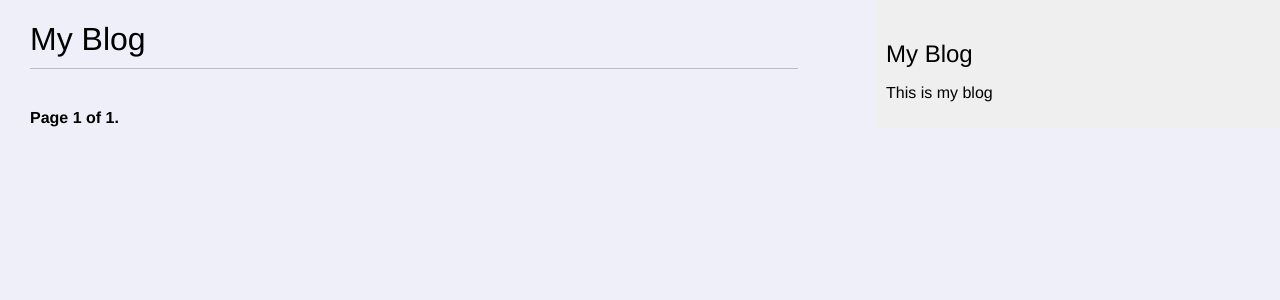
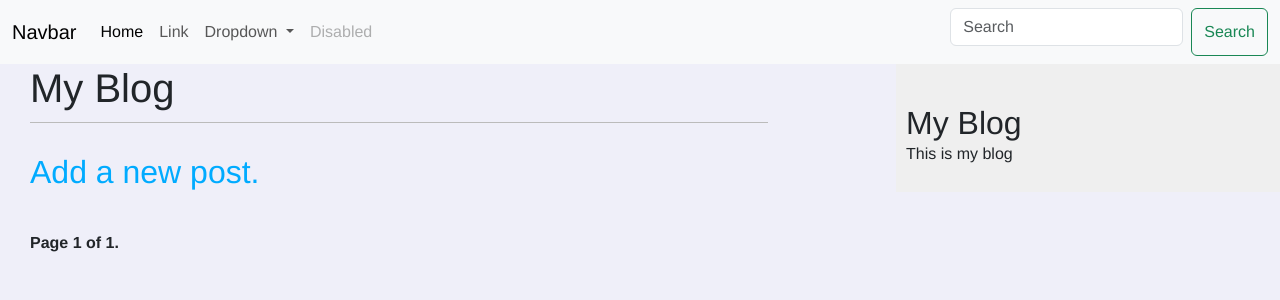
Before and after one commit to cromartie1020/django5, a Django app: page / in a window 1280 px wide. Shown: the top 300 px of the page. Run offline with Django 5.2, Linux system fonts and the light colour scheme; data that the repository does not hold is empty; parts of the project's set-up code (start-up, migrations or seed data) failed here and were passed over.

Commit message:
post_new add to views

```diff
--- a/blog/models.py
+++ b/blog/models.py
@@ -4,6 +4,7 @@
 from django.utils import timezone
 from django.urls import reverse
 from taggit.managers import TaggableManager
+from tinymce.models import HTMLField
 
 
 class PublishedManager(models.Manager):
@@ -21,7 +22,7 @@
                              unique_for_date='publish'
     )
     author = models.ForeignKey(settings.AUTH_USER_MODEL,on_delete=models.CASCADE,related_name='blog_posts')
-    body  = models.TextField(null=True, blank=True)
+    body  = HTMLField(null=True, blank=True)
     publish = models.DateTimeField(default = timezone.now)
     created = models.DateTimeField(auto_now_add = True)
     updated = models.DateTimeField(auto_now=True)
@@ -58,7 +59,7 @@
     )
     name = models.CharField(max_length=80)
     email = models.EmailField()
-    body = models.TextField()
+    body = HTMLField()
     created = models.DateTimeField(auto_now_add=True)
     updated = models.DateTimeField(auto_now=True)
     active = models.BooleanField(default=True)
--- a/blog/templates/blog/base.html
+++ b/blog/templates/blog/base.html
@@ -14,6 +14,7 @@
         </title>
         <meta name="description" content="">
         <meta name="viewport" content="width=device-width, initial-scale=1">
+        <link href="https://cdn.jsdelivr.net/npm/bootstrap@5.3.3/dist/css/bootstrap.min.css" rel="stylesheet" integrity="sha384-QWTKZyjpPEjISv5WaRU9OFeRpok6YctnYmDr5pNlyT2bRjXh0JMhjY6hW+ALEwIH" crossorigin="anonymous">
         <link rel="stylesheet" href="{% static 'blog/blog.css' %}">
     </head>
 
@@ -22,6 +23,7 @@
         <!--[if lt IE 7]>
             <p class="browsehappy">You are using an <strong>outdated</strong> browser. Please <a href="#">upgrade your browser</a> to improve your experience.</p>
         <![endif]-->
+        {% include 'blog/navbar.html' %}
 
         <div id='content' >
             {%  block content %}
@@ -35,7 +37,8 @@
                 This is my blog
             </p>
         </div>
-
+        <script src="https://cdn.jsdelivr.net/npm/@popperjs/core@2.11.8/dist/umd/popper.min.js" integrity="sha384-I7E8VVD/ismYTF4hNIPjVp/Zjvgyol6VFvRkX/vR+Vc4jQkC+hVqc2pM8ODewa9r" crossorigin="anonymous"></script>
+        <script src="https://cdn.jsdelivr.net/npm/bootstrap@5.3.3/dist/js/bootstrap.min.js" integrity="sha384-0pUGZvbkm6XF6gxjEnlmuGrJXVbNuzT9qBBavbLwCsOGabYfZo0T0to5eqruptLy" crossorigin="anonymous"></script>
 
     </body>
 </html>
--- /dev/null
+++ b/blog/templates/blog/navbar.html
@@ -0,0 +1,36 @@
+<nav class="navbar navbar-expand-lg bg-body-tertiary">
+    <div class="container-fluid">
+      <a class="navbar-brand" href="#">Navbar</a>
+      <button class="navbar-toggler" type="button" data-bs-toggle="collapse" data-bs-target="#navbarSupportedContent" aria-controls="navbarSupportedContent" aria-expanded="false" aria-label="Toggle navigation">
+        <span class="navbar-toggler-icon"></span>
+      </button>
+      <div class="collapse navbar-collapse" id="navbarSupportedContent">
+        <ul class="navbar-nav me-auto mb-2 mb-lg-0">
+          <li class="nav-item">
+            <a class="nav-link active" aria-current="page" href="#">Home</a>
+          </li>
+          <li class="nav-item">
+            <a class="nav-link" href="#">Link</a>
+          </li>
+          <li class="nav-item dropdown">
+            <a class="nav-link dropdown-toggle" href="#" role="button" data-bs-toggle="dropdown" aria-expanded="false">
+              Dropdown
+            </a>
+            <ul class="dropdown-menu">
+              <li><a class="dropdown-item" href="#">Action</a></li>
+              <li><a class="dropdown-item" href="#">Another action</a></li>
+              <li><hr class="dropdown-divider"></li>
+              <li><a class="dropdown-item" href="#">Something else here</a></li>
+            </ul>
+          </li>
+          <li class="nav-item">
+            <a class="nav-link disabled" aria-disabled="true">Disabled</a>
+          </li>
+        </ul>
+        <form class="d-flex" role="search">
+          <input class="form-control me-2" type="search" placeholder="Search" aria-label="Search">
+          <button class="btn btn-outline-success" type="submit">Search</button>
+        </form>
+      </div>
+    </div>
+  </nav>
--- a/blog/templates/blog/post_list.html
+++ b/blog/templates/blog/post_list.html
@@ -17,5 +17,9 @@
     </p>
     {{ post.body|truncatewords:30|linebreaks }}
   {% endfor %}
+  <a href="{% url 'post_new' %}">
+    <h2>Add a new post. </h2>
+
+  </a>
   {% include 'blog/pagination.html' with page=posts %}
 {% endblock %}
--- a/blog/urls.py
+++ b/blog/urls.py
@@ -4,11 +4,8 @@
     path('',views.post_list, name='post_list'),
     #path('<int:id>/',views.post_detail,name='post_detail'),
     path('<int:post_id>/share/',views.post_share, name='post_share'),
-    path('<int:year>/<int:month>/<int:day>/<slug:post>/',
-         views.post_detail, name='post_detail' ),
-    path(
-        '<int:post_id>/comment/', views.post_comment, name='post_comment'
-    ),
-
-
+    path('<int:year>/<int:month>/<int:day>/<slug:post>/', views.post_detail, name='post_detail' ),
+    path('<int:post_id>/comment/', views.post_comment, name='post_comment' ),
+    path('post_update/<int:id>/', views.post_update, name='post_update'),
+    path('post_new/', views.post_new, name='post_new'),
 ]
--- a/blog/views.py
+++ b/blog/views.py
@@ -1,5 +1,5 @@
 from django.core.paginator import Paginator, EmptyPage, PageNotAnInteger
-from django.shortcuts import render, get_object_or_404
+from django.shortcuts import render, get_object_or_404,redirect
 from django.http import Http404
 from .models import Post
 from .forms import EmailPostForm, CommentForm, Comment
@@ -8,6 +8,7 @@
 from django.contrib.postgres.search import TrigramSimilarity
 from django.db.models import Count
 from taggit.models import Tag
+from . forms import PostForm
 
 
 def post_list(request):
@@ -132,3 +133,23 @@
             'results': results
         },
     )
+
+def post_update(request, id):
+    pass
+
+def post_new(request):
+    if request.method ==('POST' or None):
+        form = PostForm(request.POST)
+
+        if form.is_valid():
+            form.save()
+
+            return redirect('post_list')
+    else:
+        form=PostForm()
+
+    context = {
+        'form':form
+    }
+
+    return render(request, 'blog/post_new.html', context)
--- a/mysite/settings.py
+++ b/mysite/settings.py
@@ -32,6 +32,8 @@
     'django.contrib.staticfiles',
     'taggit',
     'tinymce',
+     "crispy_forms",
+    "crispy_bootstrap5",
     'blog.apps.BlogConfig',
 ]
 
@@ -124,3 +126,7 @@
 EMAIL_HOST_USER     = config["EMAIL_HOST_USER"]
 EMAIL_HOST_PASSWORD = config["EMAIL_HOST_PASSWORD"]
 EMAIL_USE_TLS       = True
+
+CRISPY_ALLOWED_TEMPLATE_PACKS = "bootstrap5"
+
+CRISPY_TEMPLATE_PACK = "bootstrap5"
--- a/mysite/urls.py
+++ b/mysite/urls.py
@@ -4,4 +4,6 @@
 urlpatterns = [
     path('',include('blog.urls')),
     path('admin/', admin.site.urls),
+    path('tinymce/', include('tinymce.urls')),   # tinymceclear
+
 ]
```
Also changed, not shown: blog/forms.py (+6 -2 lines), blog/templates/blog/post_new.html (added, +13 -0 lines), blog/templates/blog/post_update.html (added, +9 -0 lines), blog/migrations/0003_alter_post_body.py (added), blog/migrations/0004_alter_comment_body.py (added).
